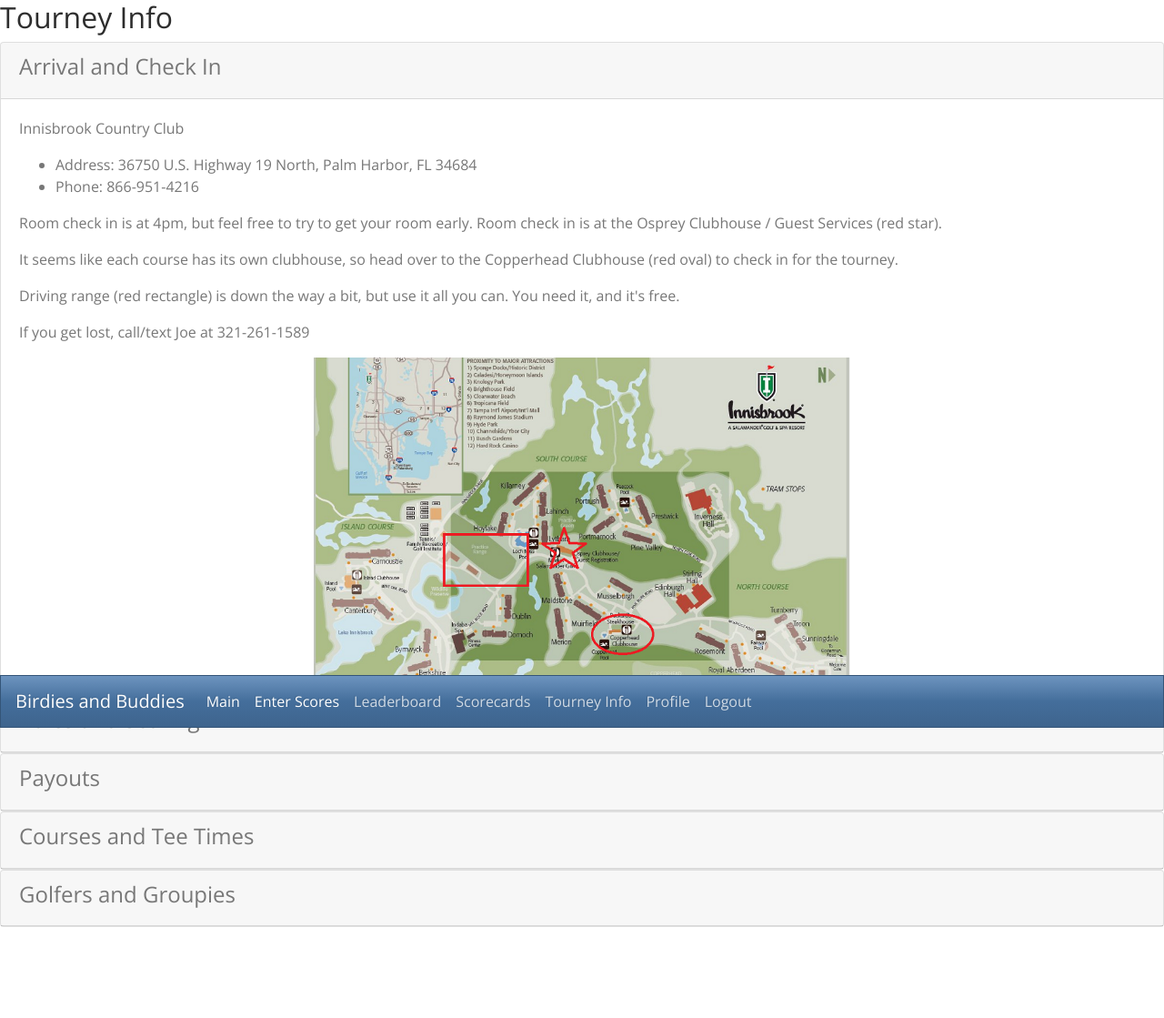
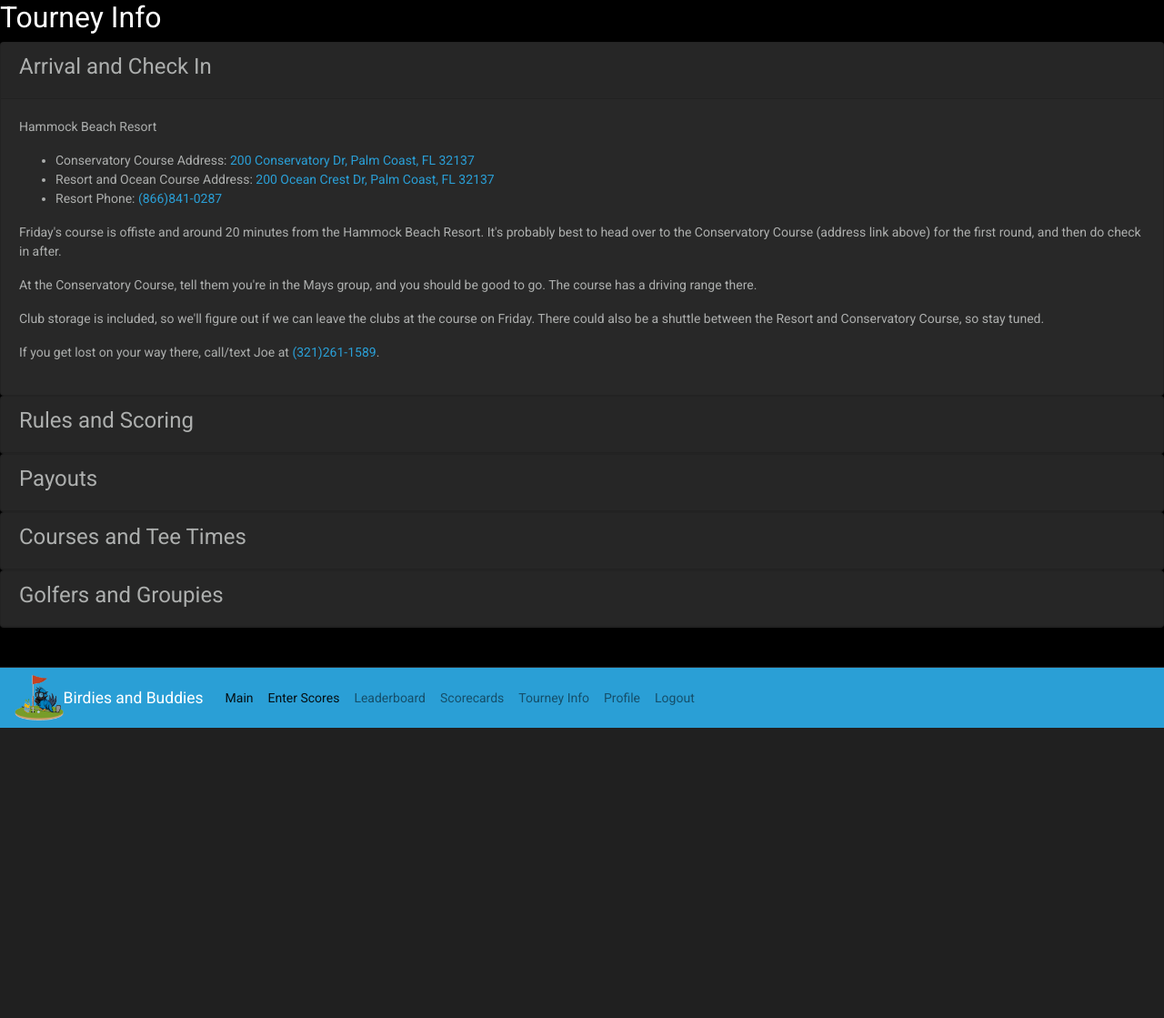
Before and after one commit to Rusty2089/birdiesandbuddies, a Django app: page /tourneyinfo/ in a window 1280 px wide, after a click on "Arrival and Check In". Shown: the whole page at 91% size. After the commit the page ends 800 px from the top, so only its background shows below. Run offline with Django 3.2, Linux system fonts and the light colour scheme; the visitor is signed in with stand-in values (Sample User, id 1); some libraries are stand-ins or nearby versions.

Commit message:
new look, updated tourneyinfo for kevin and adam to view

```diff
--- a/buddies/settings.py
+++ b/buddies/settings.py
@@ -23,7 +23,7 @@ BASE_DIR = os.path.dirname(os.path.dirname(os.path.abspath(__file__)))
 SECRET_KEY = 'tqbkl5og8=*c_!f5cx&geu#n_rww#knrtpg7^ozp@qm)*@(d&d'
 
 # SECURITY WARNING: don't run with debug turned on in production!
-DEBUG = False
+DEBUG = True
 
 ALLOWED_HOSTS = [
 	'thawing-tor-67269.herokuapp.com',
@@ -164,7 +164,7 @@ USE_TZ = True
 # Static files (CSS, JavaScript, Images)
 # https://docs.djangoproject.com/en/1.9/howto/static-files/
 #STATIC_ROOT = os.path.join(BASE_DIR, 'staticfiles')
-#STATIC_URL = '/static/'
+STATIC_URL = '/static/'
 
 # Extra places for collectstatic to find static files.
 #STATICFILES_DIRS = (
@@ -174,6 +174,6 @@ USE_TZ = True
 
 #BASE_DIR = os.path.dirname(os.path.abspath(__file__))
 STATIC_ROOT = 'staticfiles'
-STATIC_URL = '/static/'
+#STATIC_URL = '/static/'
 #STATICFILES_DIRS = (
 #    os.path.join(BASE_DIR, '../birdiesandbuddies/tourney/static'))
--- a/tourney/admin.py
+++ b/tourney/admin.py
@@ -2,12 +2,10 @@ from django.contrib import admin
 
 from .models import Profile #https://docs.djangoproject.com/en/2.0/intro/tutorial02/
 from .models import Course
-#from .models import RoundData
 from .models import Daily
 from .models import Message
 
 admin.site.register(Profile)
 admin.site.register(Course)
-#admin.site.register(RoundData)
 admin.site.register(Daily)
 admin.site.register(Message)
--- a/tourney/templates/tourney/editprofile.html
+++ b/tourney/templates/tourney/editprofile.html
@@ -8,7 +8,7 @@
 
 <div class="container-fluid">
 <center>
-	<img src="{% static "tourney/img/bb_logo.jpg" %}" height="150" alt="BB Logo">
+	<img src="{% static "tourney/img/BBlogo.jpg" %}" height="150" alt="BB Logo">
 	<h2>{{ username }}</h2>
 </center>
 <form action="/editprofile/" method="post">
--- a/tourney/templates/tourney/header.html
+++ b/tourney/templates/tourney/header.html
@@ -9,7 +9,7 @@
 	<!-- Bootstrap CSS -->
     {% load staticfiles %}
 	<!--https://www.bootstrapcdn.com/bootswatch/-->
-   	<link href="https://stackpath.bootstrapcdn.com/bootswatch/4.1.1/spacelab/bootstrap.min.css" rel="stylesheet" integrity="sha384-TgQmpeh1IG9vQ1WxIzpdfm5FX08N4+Nr5uzpgqvZAKQwWems+NIMmOVIMFxGq6EZ" crossorigin="anonymous">
+   	<link rel="stylesheet" href="https://stackpath.bootstrapcdn.com/bootswatch/4.5.0/cyborg/bootstrap.min.css" integrity="sha384-GKugkVcT8wqoh3M8z1lqHbU+g6j498/ZT/zuXbepz7Dc09/otQZxTimkEMTkRWHP" crossorigin="anonymous">
 
 	<style>
 		body {margin-bottom: 100px;}
@@ -17,12 +17,13 @@
 
   </head>
 
-	<body class="body" style="background-color: white">
+	<body class="body" style="background-image: url({% static 'tourney/img/BBlogoBG.png' %}); background-repeat: no-repeat; background-size: 250px; background-position: center; background-attachment: fixed; background-color: black">
 		<div>
 			{% block content %}
 			{% endblock %}
 		</div>
-	<nav class="navbar fixed-bottom navbar-expand-sm navbar-dark bg-primary">
+	<nav class="navbar fixed-bottom navbar-expand-sm navbar-light bg-primary">
+		<img src="{% static "tourney/img/BBlogoSM.png" %}" height="50" alt="BB Logo">
 		<a class="navbar-brand" style="color:white">Birdies and Buddies</a>
 		<button class="navbar-toggler" type="button" data-toggle="collapse" data-target="#navbarCollapse" aria-controls="navbarCollapse" aria-expanded="false" aria-label="Toggle navigation">
 			<span class="navbar-toggler-icon"></span>
--- a/tourney/templates/tourney/index.html
+++ b/tourney/templates/tourney/index.html
@@ -15,7 +15,7 @@
       <b>{{ name }}</b>
     </div>
     <div>
-      <a target="_blank" href="https://www.booked.net/weather/palm-harbor-3523"><img src="https://w.bookcdn.com/weather/picture/26_3523_0_1_3498db_250_2980b9_ffffff_ffffff_1_2071c9_ffffff_0_6.png?scode=124&domid=w209&anc_id=25817"  alt="booked.net"/></a>
+      <!-- weather widget start --><a target="_blank" href="https://www.booked.net/weather/palm-coast-19050"><img src="https://w.bookcdn.com/weather/picture/21_19050_0_1_95a5a6_250_7f8c8d_ffffff_ffffff_1_2071c9_ffffff_0_6.png?scode=124&domid=w209&anc_id=81548"  alt="booked.net"/></a><!-- weather widget end -->
     </div>
   </div>
 </div>
--- a/tourney/templates/tourney/layout.html
+++ b/tourney/templates/tourney/layout.html
@@ -6,7 +6,7 @@
     <meta name="viewport" content="width=device-width, initial-scale=1, shrink-to-fit=no">
 
     <!-- Bootstrap CSS -->
-    <link rel="stylesheet" href="https://stackpath.bootstrapcdn.com/bootstrap/4.1.0/css/bootstrap.min.css" integrity="sha384-9gVQ4dYFwwWSjIDZnLEWnxCjeSWFphJiwGPXr1jddIhOegiu1FwO5qRGvFXOdJZ4" crossorigin="anonymous">
+    <link rel="stylesheet" href="https://stackpath.bootstrapcdn.com/bootstrap/4.1.0/css/bootstrap.min.css" integrity="sha384-9gVQ4dYFwwWSjIDZnLEWnxCjeSWFphJiwGPXr1jddIhOegiu1FwO5qRGvFXOdJZ4" crossorigin="anonymous"><link rel="stylesheet" href="https://stackpath.bootstrapcdn.com/bootswatch/4.5.0/spacelab/bootstrap.min.css" integrity="sha384-sIQOcNYer0kt7oTyFe/YrGzKMFP/qxsJbXTxq0/uiZQgpwXwEu41sVz2M61lWbai" crossorigin="anonymous">
 
     <title>Birdies and Buddies</title>
   </head>
--- a/tourney/templates/tourney/tourneyinfo.html
+++ b/tourney/templates/tourney/tourneyinfo.html
@@ -1,32 +1,33 @@
 {% extends "tourney/header.html" %}
 {% block content %}
 {% load staticfiles %} <!--not sure why this is needed here when it's in the header.html file but it gave an error without it -->
-<h2>Tourney Info</h2>
+<h4>Tourney Info</h4>
 
 
 <div id="accordion">
 	<div class="card">
 		<div class="card-header" id="headingOne">
 			<h5 class="mb-0">
-				<h4 role="button" class="collapsed" style="cursor: pointer;" aria-controls="collapseOne" aria-expanded="false" data-toggle="collapse" data-target="#collapseOne">
+				<h5 role="button" class="collapsed" style="cursor: pointer;" aria-controls="collapseOne" aria-expanded="false" data-toggle="collapse" data-target="#collapseOne">
 					Arrival and Check In
-				</h4>
+				</h5>
 			</h5>
 		</div>
 
 		<div id="collapseOne" class="panel-collapse collapse" aria-labelledby="headingOne" data-parent="#accordion">
 			<div class="card-body">
-				<p>Innisbrook Country Club</p>
+				<p>Hammock Beach Resort</p>
 				<ul>
-					<li>Address: 36750 U.S. Highway 19 North, Palm Harbor, FL 34684</li>
-					<li>Phone: 866-951-4216</li>
+					<li>Conservatory Course Address: <a href="http://maps.google.com/maps?q=200+Conservatory+Dr,+Palm+Coast,+FL+32137">200 Conservatory Dr, Palm Coast, FL 32137</a></li>
+					<li>Resort and Ocean Course Address: <a href="http://maps.google.com/maps?q=200+Ocean+Crest+Dr,+Palm+Coast,+FL+32137">200 Ocean Crest Dr, Palm Coast, FL 32137</a></li>
+					<li>Resort Phone: <a href="tel:866-841-0287">(866)841-0287</a></li>
 				</ul>
-				<p>Room check in is at 4pm, but feel free to try to get your room early.  Room check in is at the Osprey Clubhouse / Guest Services (red star).</p>
-				<p>It seems like each course has its own clubhouse, so head over to the Copperhead Clubhouse (red oval) to check in for the tourney.</p>
-				<p>Driving range (red rectangle) is down the way a bit, but use it all you can.  You need it, and it's free.</p>
-				<p>If you get lost, call/text Joe at 321-261-1589</p>
+				<p>Friday's course is offiste and around 20 minutes from the Hammock Beach Resort.  It's probably best to head over to the Conservatory Course (address link above) for the first round, and then do check in after.</p>
+				<p>At the Conservatory Course, tell them you're in the Mays group, and you should be good to go.  The course has a driving range there.</p>
+				<p>Club storage is included, so we'll figure out if we can leave the clubs at the course on Friday.  There could also be a shuttle between the Resort and Conservatory Course, so stay tuned.</p>
+				<p>If you get lost on your way there, call/text Joe at <a href="tel:321-261-1589">(321)261-1589</a>.</p>
 				<center>
-					<img src="{% static "tourney/img/checkin.png" %}" height="350" alt="checkin"></br>
+					<!--   <img src="{% static "tourney/img/checkin.png" %}" height="350" alt="checkin"></br>   -->
 				</center>
 			</div>
 		</div>
@@ -34,15 +35,15 @@
 	<div class="card">
 		<div class="card-header" id="headingTwo">
 			<h5 class="mb-0">
-				<h4 role="button" class="collapsed" style="cursor: pointer;" aria-controls="collapseTwo" aria-expanded="false" data-toggle="collapse" data-target="#collapseTwo">
+				<h5 role="button" class="collapsed" style="cursor: pointer;" aria-controls="collapseTwo" aria-expanded="false" data-toggle="collapse" data-target="#collapseTwo">
 					Rules and Scoring
-				</h4>
+				</h5>
 			</h5>
 		</div>
 
 		<div id="collapseTwo" class="panel-collapse collapse" aria-labelledby="headingTwo" data-parent="#accordion">
 			<div class="card-body">
-				<h5><b>Rules:</b></h5>
+				<h5>Rules:</h5>
 				<p>
 				<ol>
 				    <li>You get 2 tee shots off the 1st tee.  No mulligans the rest of the round.</li>
@@ -51,12 +52,13 @@
 					<li>All putts for birdie or better must be putted out.</li>
 					<li>To qualify for the closest to the pin contest, your ball must be on the green.</li>
 					<li>To qualify for the longest drive, your ball must be in the fairway.</li>
+					<li>To qualify for the sexiest player in tourney, you must have red hair.</li>
 				</ol>
 
 
 
-				<h5><b>Scoring:</b></h5>
-				<p><b>All scoring is individual.</b>  There are random teams that are drawn, but chances are because you have terrible luck and suck at golf, your team won't win anyway, so just focus on less individual sucking.</p>
+				<h5>Scoring:</h5>
+				<p><b>All scoring is individual.</b>  There are random teams that are drawn, but don't tell someone you are on their team, because frankly, you suck and it would ruin their weekend.</p>
 				<p>Scoring is based on a points system where you can earn points for each hole based on your score versus par.  In this case, <b>high scores are good.</b>  Points for each hole are earned as follows:</p>
 				<ul>
 					<li>Bogey = 1 point</li>
@@ -67,21 +69,22 @@
 				</ul>
 				<p><b>Your score for each round is the total points you score for that round minus your quota (handicap) for that round.</b>  For example, if you start the round with a quota of 10 and score 12 points, you are +2 for that round and those 2 points are added to your overall tournament score (that’s a good thing!).</p>
 				<p><b>Your quota for the next round is adjusted by averaging the previous round’s score with the previous round’s quota.</b>  In the example above where someone starts with a quota and of 10 and scores 12 points, the quota for the next round is 11.  If the average ends in 0.5, the quota is rounded up.</p>
-				<p><b>New this year for 2019, </b>if a quota adjust to a 25 or more, we are going to cap an adjustment up by 2 points.  So if you start with a 26 and shoot a 32, your next day's quota will be 28 instaed of 29.</p>
+				<p><b>New as of 2019, </b>if a quota adjust to a 25 or more, we are going to cap an adjustment up by 2 points.  So if you start with a 26 and shoot a 32, your next day's quota will be 28 instaed of 29.  Yeah, this applies to maybe two people... and you still get screwed because you're actually good at golfing.</p>
 			</div>
 		</div>
 	</div>
 	<div class="card">
 		<div class="card-header" id="headingThree">
 			<h5 class="mb-0">
-				<h4 role="button" class="collapsed" style="cursor: pointer;" aria-controls="collapseThree" aria-expanded="false" data-toggle="collapse" data-target="#collapseThree">
+				<h5 role="button" class="collapsed" style="cursor: pointer;" aria-controls="collapseThree" aria-expanded="false" data-toggle="collapse" data-target="#collapseThree">
 					Payouts
-				</h4>
+				</h5>
 			</h5>
 		</div>
 
 		<div id="collapseThree" class="panel-collapse collapse" aria-labelledby="headingThree" data-parent="#accordion">
 			<div class="card-body">
+				<p>***********NEED TO UPDATE***********<br>
 				<p>Individual Winner - Needs no explanation, champ!<br>
 				First Place:	$200.00<br>
 				Second Place:	$120.00<br>
@@ -113,19 +116,19 @@
 	<div class="card">
 		<div class="card-header" id="headingFour">
 			<h5 class="mb-0">
-				<h4 role="button" class="collapsed" style="cursor: pointer;" aria-controls="collapseFour" aria-expanded="false" data-toggle="collapse" data-target="#collapseFour">
+				<h5 role="button" class="collapsed" style="cursor: pointer;" aria-controls="collapseFour" aria-expanded="false" data-toggle="collapse" data-target="#collapseFour">
 					Courses and Tee Times
-				</h4>
+				</h5>
 			</h5>
 		</div>
 
 		<div id="collapseFour" class="panel-collapse collapse" aria-labelledby="headingFour" data-parent="#accordion">
 			<div class="card-body">
-				<p>This year we will play Copperhead, Island, and North courses.  Tee times for the three days are:</p>
+				<p>This year we will play the Conservatory (off-site) and Ocean courses.  Tee times for the three days are:</p>
 				<ul>
-					<li>Friday: 10:40a - 11:30p on Copperhead (white tees)</li>
-					<li>Saturday: 10:20a - 11:10a on Island (white tees)</li>
-					<li>Sunday: 8:38a - 9:28a on North (green tees)</li>
+					<li>Friday (6/26): 1:00p - 1:50p on Conservatory Course (blue tees)</li>
+					<li>Saturday (6/27): 8:30a - 9:20a on Ocean Course (blue tees)</li>
+					<li>Sunday (6/28): 8:50a - 9:40a on Ocean Course (blue tees)</li>
 				</ul>
 			</div>
 		</div>
@@ -133,9 +136,9 @@
 	<div class="card">
 		<div class="card-header" id="headingFive">
 			<h5 class="mb-0">
-				<h4 role="button" class="collapsed" style="cursor: pointer;" aria-controls="collapseFive" aria-expanded="false" data-toggle="collapse" data-target="#collapseFive">
+				<h5 role="button" class="collapsed" style="cursor: pointer;" aria-controls="collapseFive" aria-expanded="false" data-toggle="collapse" data-target="#collapseFive">
 					Golfers and Groupies
-				</h4>
+				</h5>
 			</h5>
 		</div>
 
```
Also changed, not shown: tourney/models.py (+0 -8 lines), tourney/migrations/0031_info.py (added), tourney/migrations/0032_auto_20200527_2232.py (added), tourney/migrations/0033_delete_tourneyinfo.py (added), tourney/static/tourney/img/BBlogo.jpg (added), tourney/static/tourney/img/BBlogo.png (added), tourney/static/tourney/img/BBlogoBG.png (added), tourney/static/tourney/img/BBlogoSM.png (added), tourney/static/tourney/img/BBlogo_png.png (added), tourney/static/tourney/img/checkin.png, 2 other files.
